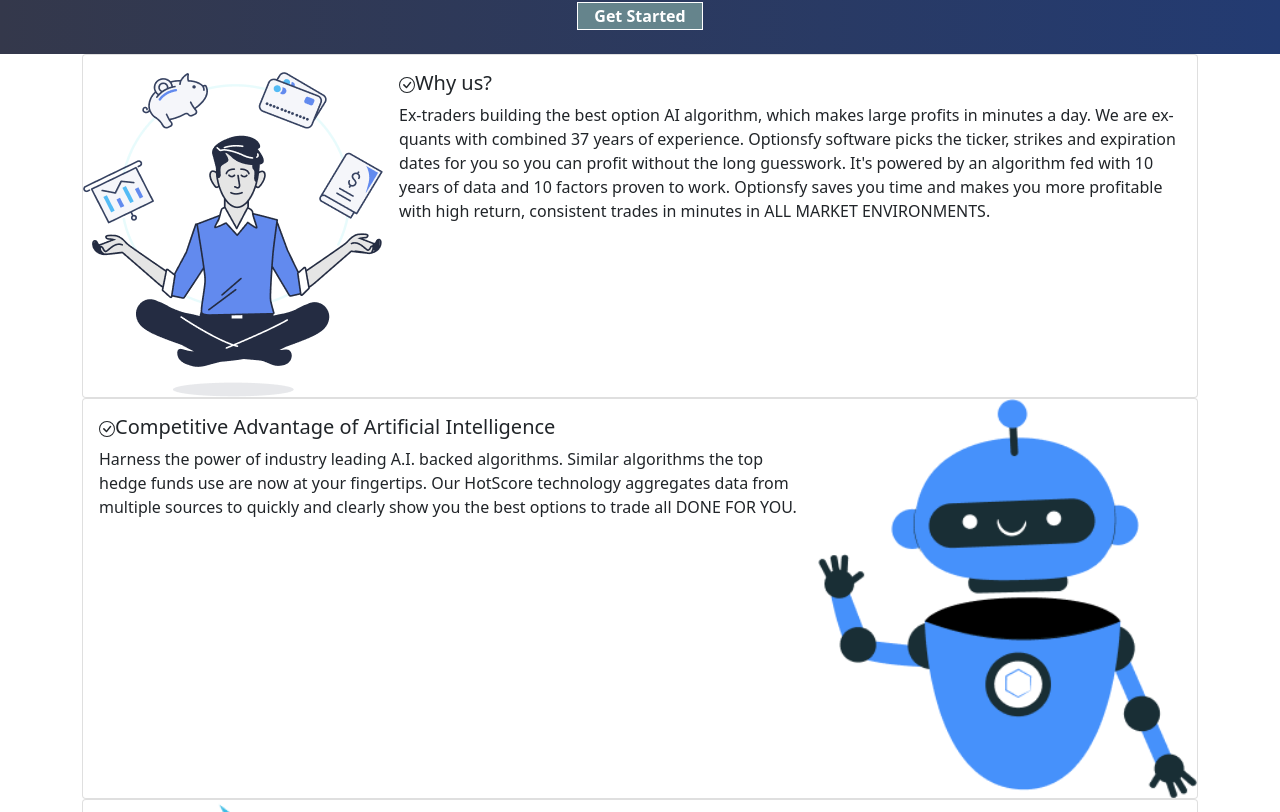
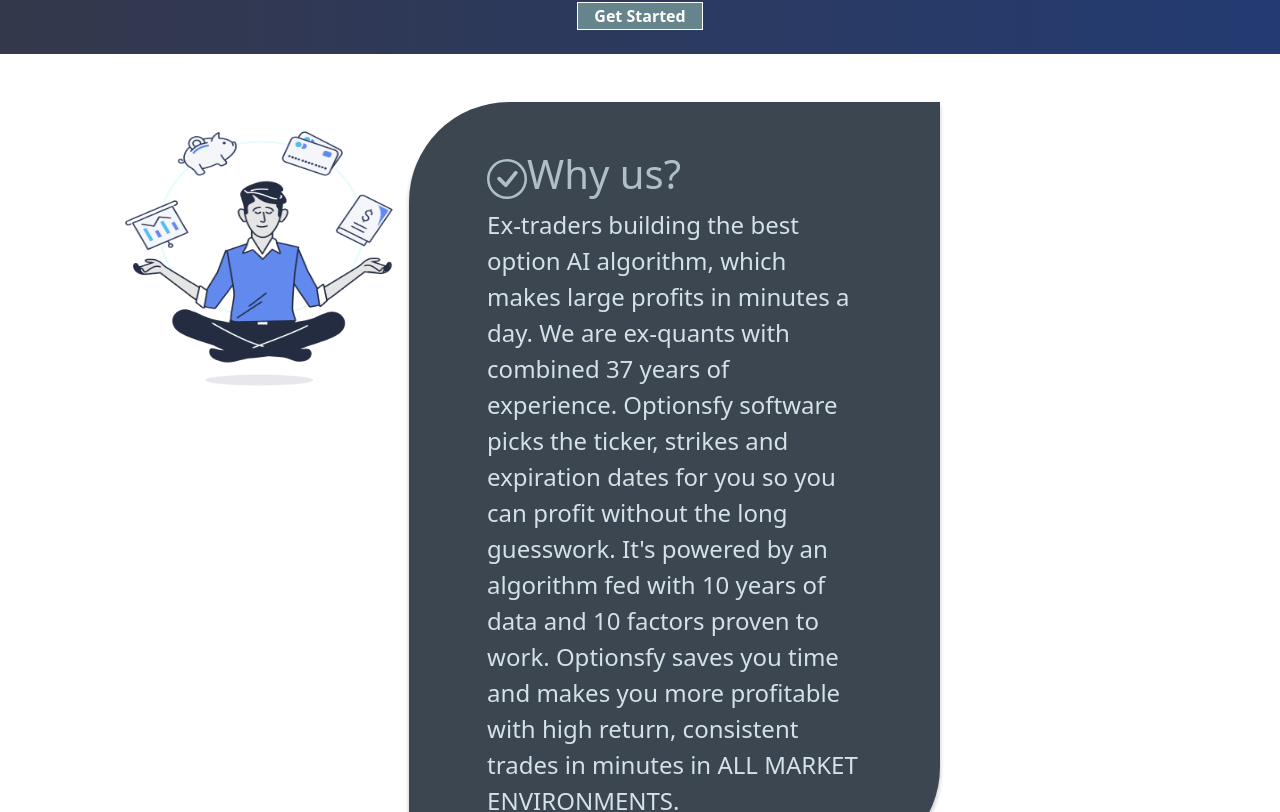
Before and after one commit to Andrea-Rizzo20/stock-option-gr7, a React (Create React App) app: page / in a window 1280 px wide. Shown: the part 588-1400 px from the top of the page. Built offline with nearby package versions, Linux system fonts and the light colour scheme.

Commit message:
styling and fixing homepage

```diff
--- a/src/Components/Header.js
+++ b/src/Components/Header.js
@@ -13,7 +13,7 @@
     <Navbar className="heroGradient" expand="md">
       <Container className="justify-content-space-between">
         <Navbar.Brand className="w-25 d-inline d-md-none" href="#home">
-          <img src={logoMobile} alt="logo optionsfy" className="w-25"></img>
+          <img src={logoMobile} alt="logo optionsfy" className="w-50"></img>
         </Navbar.Brand>
         <Navbar.Toggle
           className="justify-content-end border-0 burgerMenu "
--- a/src/Components/MyCard.js
+++ b/src/Components/MyCard.js
@@ -2,13 +2,13 @@
 import {ReactComponent as CheckCircle} from '../assets/check-circle.svg'
 
 
-const CardHome = ({contents, className}) =>{
+const MyCard = ({contents, className, BodyClass}) =>{
     return(
-        <Card className={className} >
-        <Card.Img variant="top" src={contents.img} />
-        <Card.Body>
-        <Card.Title><CheckCircle/>{contents.title}</Card.Title>
-        <Card.Text>
+        <Card className={`${className}`} >
+        <Card.Img variant="top" src={contents.img} className="card-img p-3 col-4" />
+        <Card.Body className={BodyClass}>
+        <Card.Title className=" w-75 mx-auto fs-1 mb-2 card-text-title"><CheckCircle width='40px' height='40px'/>{contents.title}</Card.Title>
+        <Card.Text className="w-75 mx-auto">
             {contents.content}
         </Card.Text>
   </Card.Body>
@@ -16,4 +16,4 @@
     )
 }
 
-export default CardHome
+export default MyCard
--- a/src/Homepage.js
+++ b/src/Homepage.js
@@ -7,17 +7,19 @@
   return (
     <div>
       <Hero />
-      <section className="container">
+      <section className="fluid-container">
         {dataJson.map((card, index) => (
+          <div className="row" key={index}>
           <MyCard
-            key={index}
             contents={card}
             className={
               index % 2 === 0
-                ? "d-flex flex-column flex-md-row"
-                : "d-flex flex-column flex-md-row-reverse"
+                ? "d-flex flex-column flex-md-row col-10 mx-auto border-0 my-5"
+                : "d-flex flex-column flex-md-row-reverse col-10 mx-auto border-0 "
             }
+            BodyClass={index % 2 === 0 ? "card-text-box-right col-12 col-md-6 py-5" : "card-text-box-left  col-12 col-md-6 py-5 "}
           />
+        </div>
         ))}
       </section>
       <CardsSection />
--- a/src/components/OfferCard.js
+++ b/src/components/OfferCard.js
@@ -22,7 +22,7 @@
                 height="16"
                 fill="#947932
 "
-                class="bi bi-check-circle"
+                className="bi bi-check-circle"
                 viewBox="0 0 16 16"
               >
                 <path d="M8 15A7 7 0 1 1 8 1a7 7 0 0 1 0 14zm0 1A8 8 0 1 0 8 0a8 8 0 0 0 0 16z" />
@@ -37,7 +37,7 @@
                 height="16"
                 fill="#947932
 "
-                class="bi bi-check-circle"
+                className="bi bi-check-circle"
                 viewBox="0 0 16 16"
               >
                 <path d="M8 15A7 7 0 1 1 8 1a7 7 0 0 1 0 14zm0 1A8 8 0 1 0 8 0a8 8 0 0 0 0 16z" />
@@ -52,7 +52,7 @@
                 height="16"
                 fill="#947932
 "
-                class="bi bi-check-circle"
+                className="bi bi-check-circle"
                 viewBox="0 0 16 16"
               >
                 <path d="M8 15A7 7 0 1 1 8 1a7 7 0 0 1 0 14zm0 1A8 8 0 1 0 8 0a8 8 0 0 0 0 16z" />
@@ -67,7 +67,7 @@
                 height="16"
                 fill="#947932
 "
-                class="bi bi-check-circle"
+                className="bi bi-check-circle"
                 viewBox="0 0 16 16"
               >
                 <path d="M8 15A7 7 0 1 1 8 1a7 7 0 0 1 0 14zm0 1A8 8 0 1 0 8 0a8 8 0 0 0 0 16z" />
@@ -82,7 +82,7 @@
                 height="16"
                 fill="#947932
 "
-                class="bi bi-check-circle"
+                className="bi bi-check-circle"
                 viewBox="0 0 16 16"
               >
                 <path d="M8 15A7 7 0 1 1 8 1a7 7 0 0 1 0 14zm0 1A8 8 0 1 0 8 0a8 8 0 0 0 0 16z" />
@@ -99,7 +99,7 @@
                 width="16"
                 height="16"
                 fill="#364261"
-                class="bi bi-check-circle"
+                className="bi bi-check-circle"
                 viewBox="0 0 16 16"
               >
                 <path d="M8 15A7 7 0 1 1 8 1a7 7 0 0 1 0 14zm0 1A8 8 0 1 0 8 0a8 8 0 0 0 0 16z" />
@@ -113,7 +113,7 @@
                 width="16"
                 height="16"
                 fill="#364261"
-                class="bi bi-check-circle"
+                className="bi bi-check-circle"
                 viewBox="0 0 16 16"
               >
                 <path d="M8 15A7 7 0 1 1 8 1a7 7 0 0 1 0 14zm0 1A8 8 0 1 0 8 0a8 8 0 0 0 0 16z" />
@@ -127,7 +127,7 @@
                 width="16"
                 height="16"
                 fill="#364261"
-                class="bi bi-check-circle"
+                className="bi bi-check-circle"
                 viewBox="0 0 16 16"
               >
                 <path d="M8 15A7 7 0 1 1 8 1a7 7 0 0 1 0 14zm0 1A8 8 0 1 0 8 0a8 8 0 0 0 0 16z" />
@@ -141,7 +141,7 @@
                 width="16"
                 height="16"
                 fill="#364261"
-                class="bi bi-check-circle"
+                className="bi bi-check-circle"
                 viewBox="0 0 16 16"
               >
                 <path d="M8 15A7 7 0 1 1 8 1a7 7 0 0 1 0 14zm0 1A8 8 0 1 0 8 0a8 8 0 0 0 0 16z" />
@@ -155,7 +155,7 @@
                 width="16"
                 height="16"
                 fill="#364261"
-                class="bi bi-check-circle"
+                className="bi bi-check-circle"
                 viewBox="0 0 16 16"
               >
                 <path d="M8 15A7 7 0 1 1 8 1a7 7 0 0 1 0 14zm0 1A8 8 0 1 0 8 0a8 8 0 0 0 0 16z" />
--- a/src/index.css
+++ b/src/index.css
@@ -41,3 +41,36 @@
 .burgerMenu:focus{
     box-shadow: none;
 }
+
+.card-img{
+    width: 300px;
+    height: 300px;
+}
+
+.card-text-box-right{
+    background: #3C4651;
+    box-shadow: 0px 4px 4px rgba(0, 0, 0, 0.25);
+    color: #D4E1E5;
+    flex: none;
+    box-sizing: border-box ;
+    font-size: 24px;
+
+    border-top-left-radius: 100px;
+    border-bottom-right-radius: 100px;
+}
+
+.card-text-box-left{
+    background: #3C4651;
+    box-shadow: 0px 4px 4px rgba(0, 0, 0, 0.25);
+    color: #D4E1E5;
+    flex: none;
+    box-sizing: border-box ;
+    font-size: 24px;
+
+    border-top-right-radius: 100px;
+    border-bottom-left-radius: 100px;
+}
+
+.card-text-title{
+    color: #AEBFC5;
+}
```
